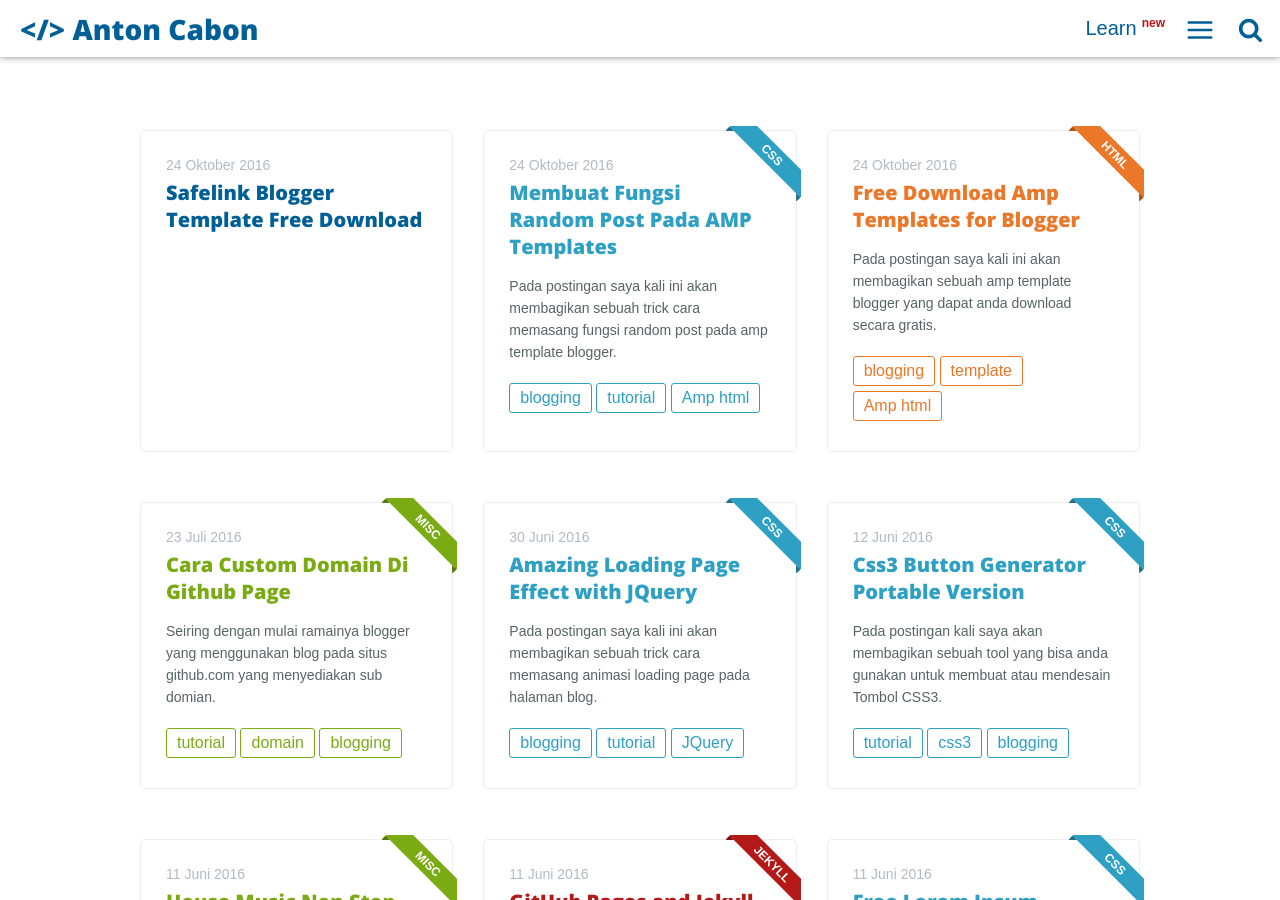
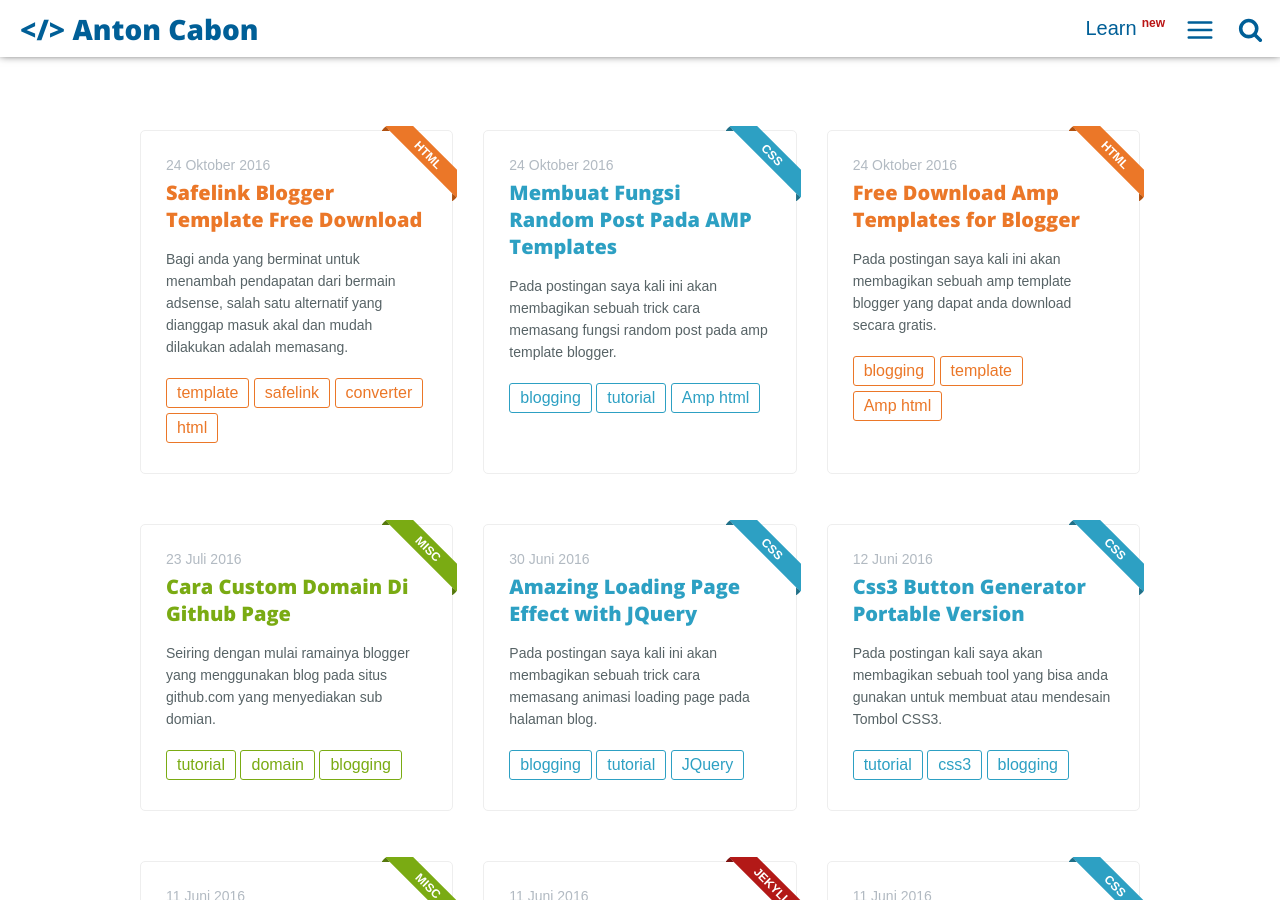
Before and after one commit to antoncabon/antoncabon.github.io, a Jekyll site: the page built from index.html, in a window 1280 px wide and 900 px high. Built offline with Jekyll 4.4.1, drawn with Linux system fonts in a browser that asks for light colours.

Commit message:
Update 2016-10-24-safelink-blogger-template-free-download.markdown

```diff
--- a/_posts/2016-10-24-safelink-blogger-template-free-download.markdown
+++ b/_posts/2016-10-24-safelink-blogger-template-free-download.markdown
@@ -1,13 +1,22 @@
 ---
-published: true
-title: Safelink Blogger Template Free Download
 layout: post
+title: "Safelink Blogger Template Free Download"
+description: "Bagi anda yang berminat untuk menambah pendapatan dari bermain adsense,  salah satu alternatif yang dianggap masuk akal dan mudah dilakukan adalah memasang. "
+image: "https://4.bp.blogspot.com/-eSQk-tPp1yA/V_PIeMqIY7I/AAAAAAAAH78/zXwfbDw3mRsQXkODUTQe6Zei8AN2OY9pwCLcB/c600/casafelink%2Bv.2.1.jpg"
+main-class: 'html'
+tags:
+- template
+- safelink
+- converter
+- html
+twitter_text: "Safelink Blogger Template Free Downloa"
+introduction: "Bagi anda yang berminat untuk menambah pendapatan dari bermain adsense,  salah satu alternatif yang dianggap masuk akal dan mudah dilakukan adalah memasang."
 ---
 Bagi anda yang berminat untuk menambah pendapatan dari bermain adsense,  salah satu alternatif yang dianggap masuk akal dan mudah dilakukan adalah memasang link convertor pada blog dengan tema download, silahkan Templatenya dapat anda download pada link dibawah ini,
 
 Screen shot
 
-![Safelink Blogger Template](https://4.bp.blogspot.com/-eSQk-tPp1yA/V_PIeMqIY7I/AAAAAAAAH78/zXwfbDw3mRsQXkODUTQe6Zei8AN2OY9pwCLcB/w1100/casafelink%2Bv.2.1.jpg)
+![Safelink Blogger Template](https://4.bp.blogspot.com/-eSQk-tPp1yA/V_PIeMqIY7I/AAAAAAAAH78/zXwfbDw3mRsQXkODUTQe6Zei8AN2OY9pwCLcB/c600/casafelink%2Bv.2.1.jpg)
 
 Jika anda ingin mencobanya silahkan klik link demo berikut ini [Demo Safelink Blogger](https://casafelink.blogspot.com) atau jika anda ingin membuatnya sendiri silahkan anda download disini [Download](http://www.antoncabon.us/2016/10/free-premium-safelink-template-blogger.html)
 
```
